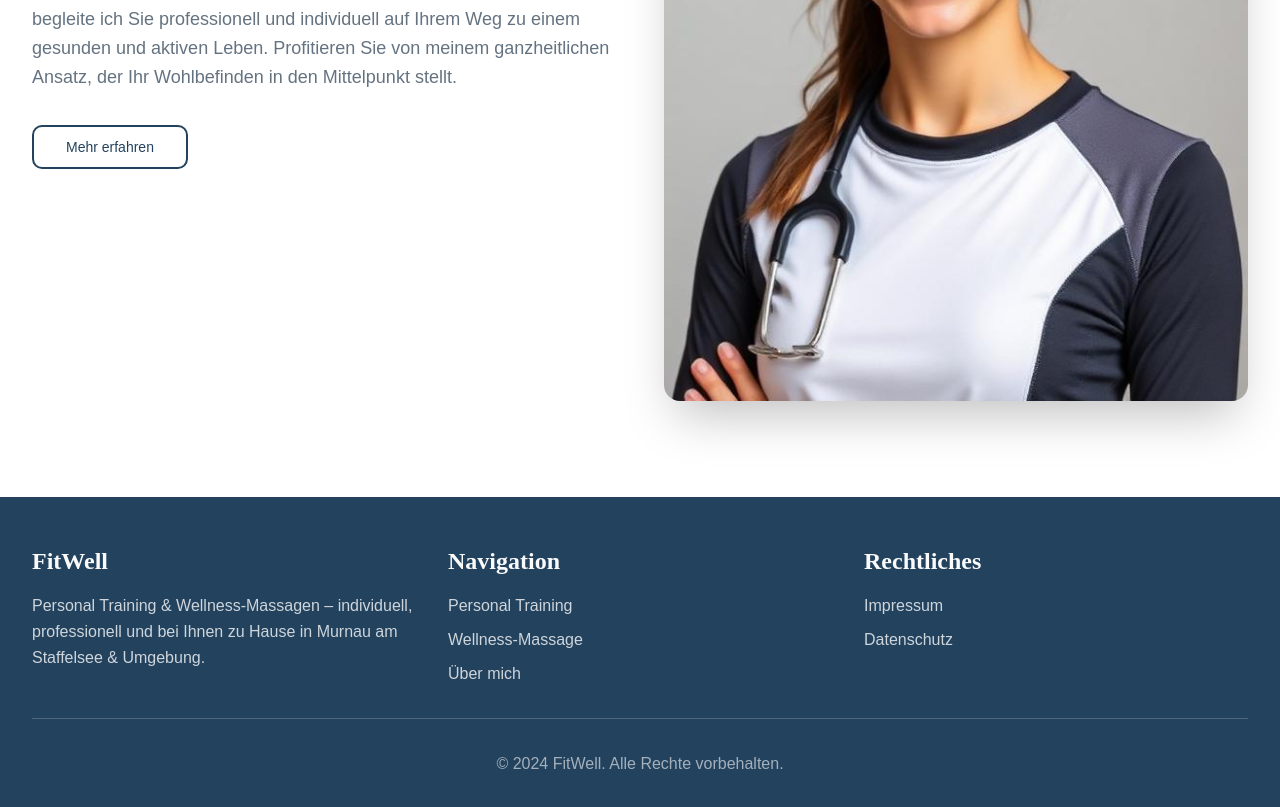
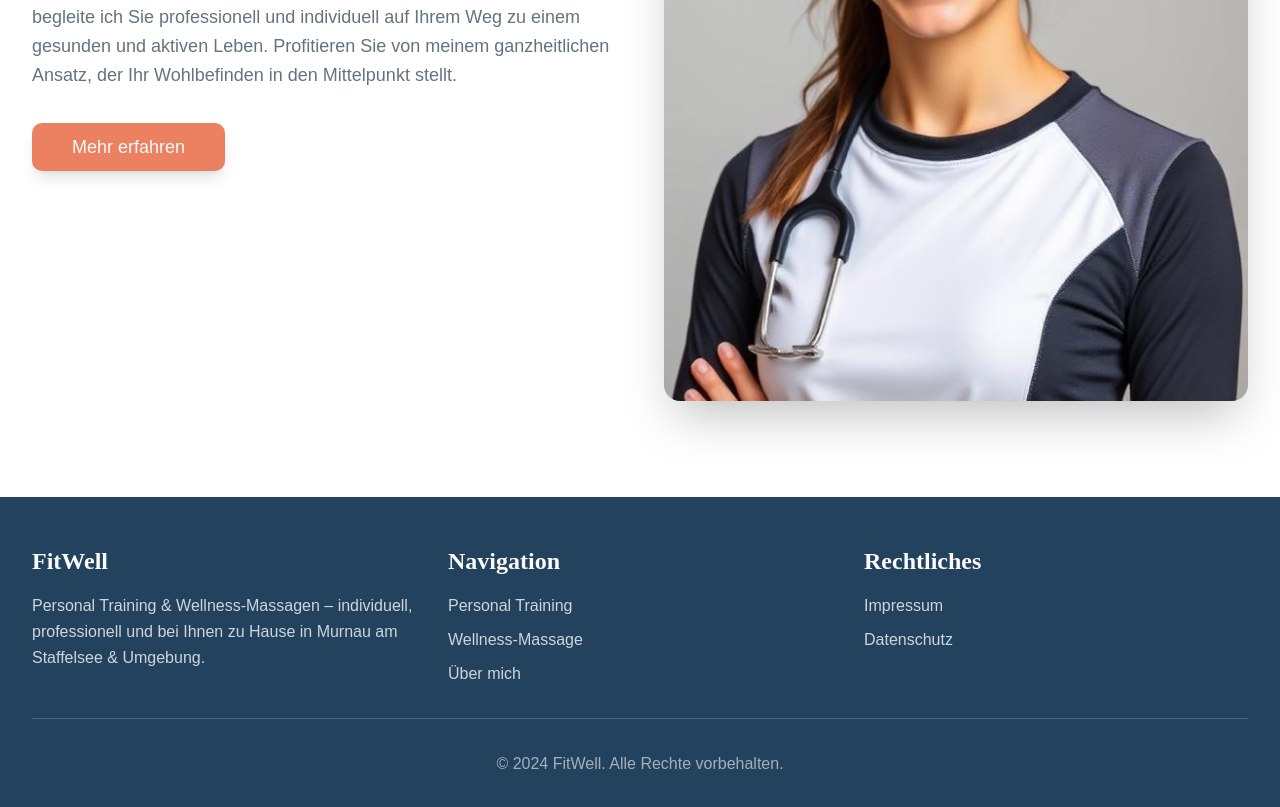
Before and after one commit to Loremgreg/wellyfit, a React (Vite) app: page / in a window 1280 px wide. Shown: the part 2220-3027 px from the top of the page. Built offline with nearby package versions, Linux system fonts and the light colour scheme.

Commit message:
Match button styles
Update the background color and dimensions of the selected button to match the previous two buttons.

```diff
--- a/src/pages/Homepage.tsx
+++ b/src/pages/Homepage.tsx
@@ -128,7 +128,7 @@ const Homepage = () => {
               <p className="text-lg mb-8 text-muted-foreground leading-relaxed">
                 Als in Belgien ausgebildeter Physiotherapeut und Personal Trainer begleite ich Sie professionell und individuell auf Ihrem Weg zu einem gesunden und aktiven Leben. Profitieren Sie von meinem ganzheitlichen Ansatz, der Ihr Wohlbefinden in den Mittelpunkt stellt.
               </p>
-              <Button asChild variant="outline" size="lg">
+              <Button asChild variant="accent" size="lg" className="text-lg px-10 py-6">
                 <Link to="/uber-mich">Mehr erfahren</Link>
               </Button>
             </div>
```
